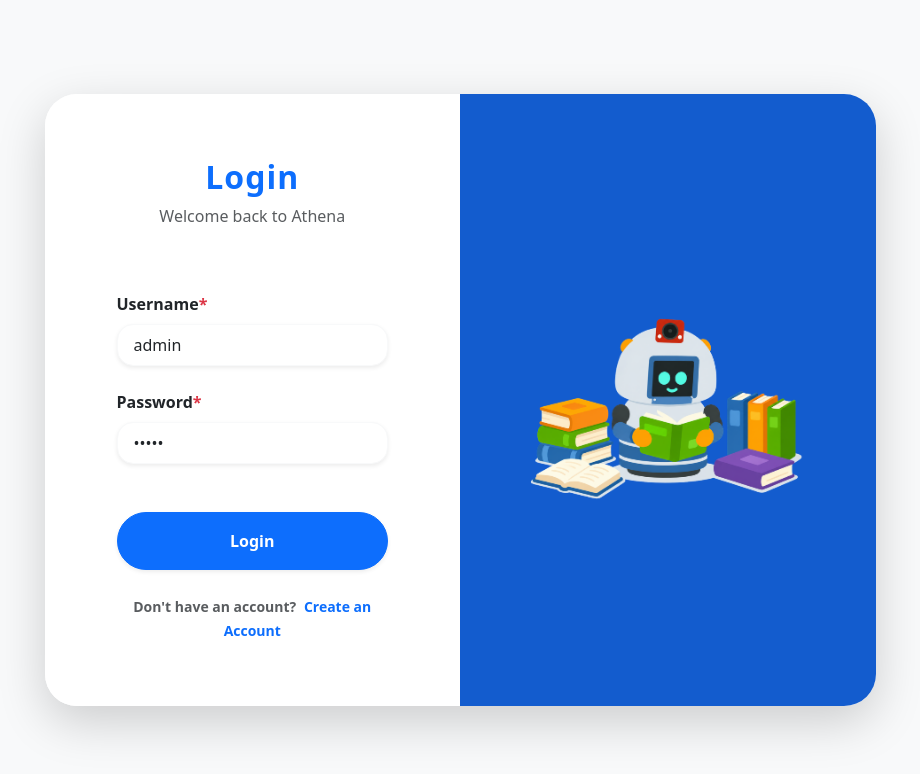
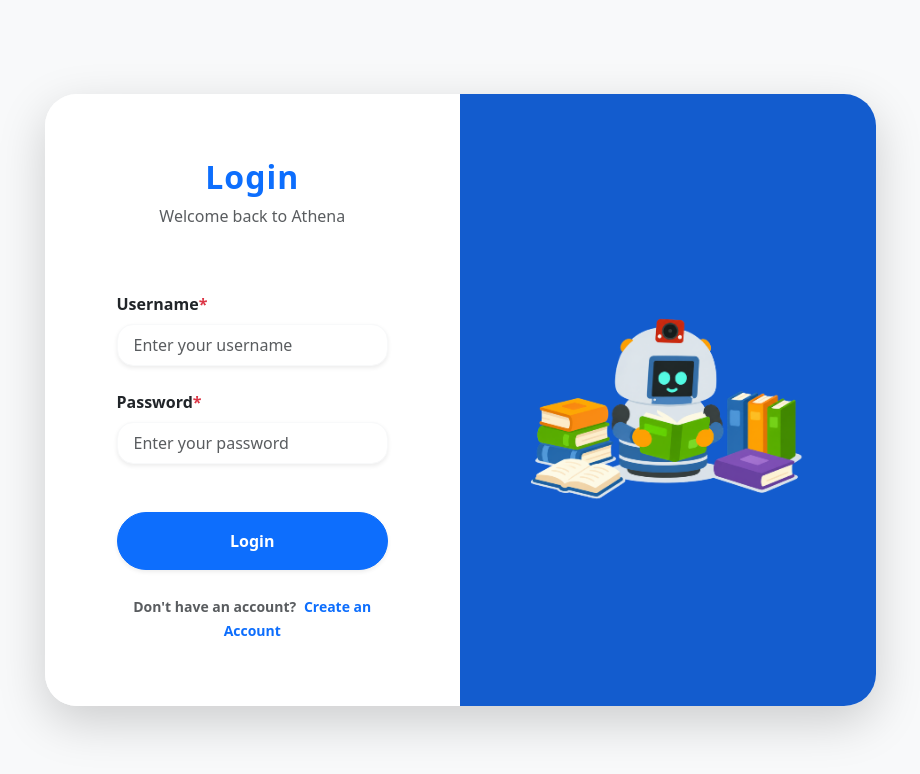
Before and after one commit to Julius-Sibulo/master-athena-final-project, a React (Vite) app in the folder athena-project/: page /login in a window 1280 px wide. Shown: the top 774 px of the page, without its empty margins (180-1100 px from the left). Built offline with nearby package versions, Linux system fonts and the light colour scheme.

Commit message:
Fixed Login Page

```diff
--- a/athena-project/src/pages/LoginPage.jsx
+++ b/athena-project/src/pages/LoginPage.jsx
@@ -4,28 +4,24 @@
 import robotImg from '../assets/Welcome.png';
 
 const LoginPage = ({ onLogin }) => {
-  // Prototype credentials - switched to empty strings for better testing,
-  // but you can put 'admin' back if you prefer!
-  const [username, setUsername] = useState('admin');
-  const [password, setPassword] = useState('admin');
+  // ✨ FIX 1: Set initial state to empty strings so it doesn't default to 'admin'
+  const [username, setUsername] = useState('');
+  const [password, setPassword] = useState('');
   const [error, setError] = useState('');
   const [isSubmitting, setIsSubmitting] = useState(false);
 
   const navigate = useNavigate();
 
   const handleSubmit = async (e) => {
-    // 1. Prevent the page from refreshing (the "going back" bug)
     if (e) e.preventDefault();
 
     setError('');
     setIsSubmitting(true);
 
     try {
-      // 2. We MUST "await" the login because it's talking to your Django server
       const success = await onLogin(username, password);
 
       if (success) {
-        // 3. Navigate to the nested home route
         navigate('/dashboard/home');
       } else {
         setError("Invalid credentials! Please try again.");
@@ -59,6 +55,8 @@
                       <Form.Label className="fw-semibold text-dark">Username<span className="text-danger">*</span></Form.Label>
                       <Form.Control
                         type="text"
+                        placeholder="Enter your username" // ✨ FIX 2: Added placeholder
+                        autoComplete="off" // ✨ FIX 3: Tells Chrome to stop autofilling
                         className="py-2 px-3 rounded-4 shadow-sm border-light"
                         value={username}
                         onChange={(e) => setUsername(e.target.value)}
@@ -71,6 +69,8 @@
                       <Form.Label className="fw-semibold text-dark">Password<span className="text-danger">*</span></Form.Label>
                       <Form.Control
                         type="password"
+                        placeholder="Enter your password" // ✨ FIX 2: Added placeholder
+                        autoComplete="new-password" // ✨ FIX 3: The ultimate trick to block password autofill
                         className="py-2 px-3 rounded-4 shadow-sm border-light"
                         value={password}
                         onChange={(e) => setPassword(e.target.value)}
```
